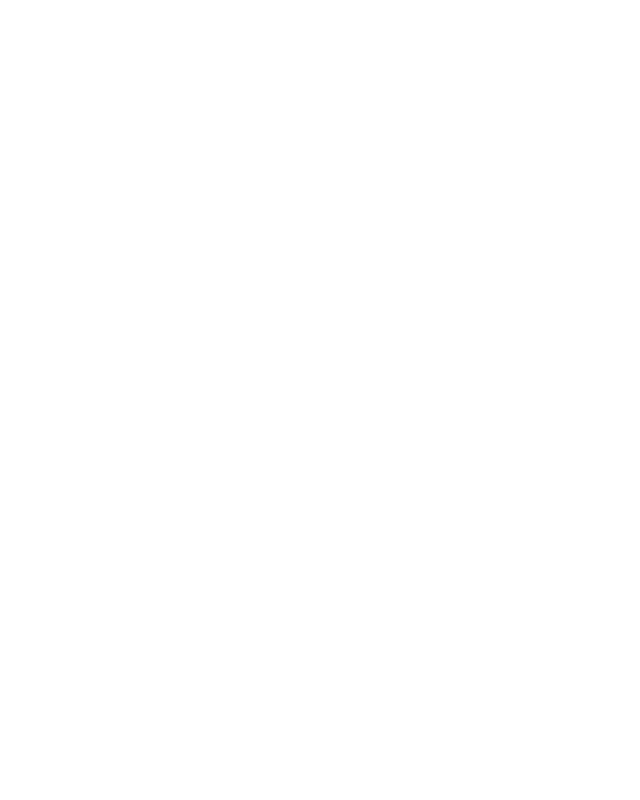
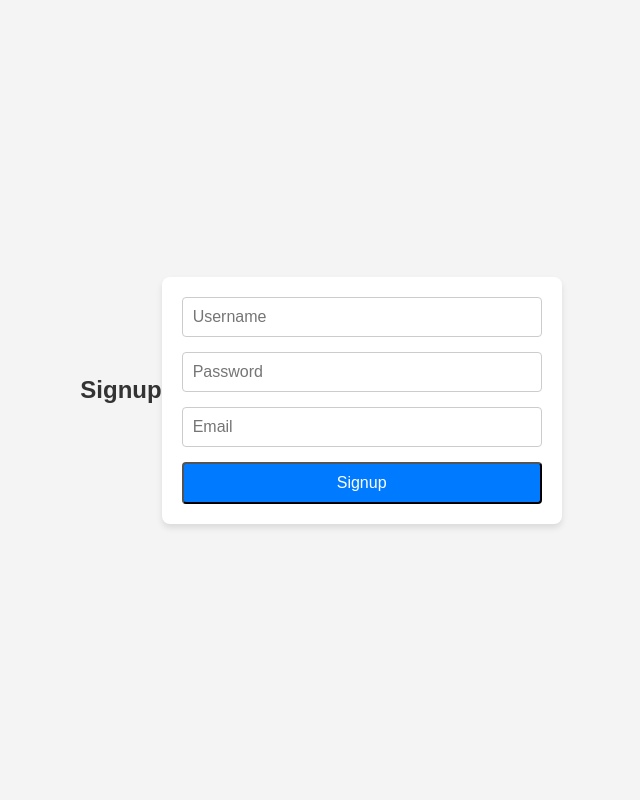
Before and after one commit to S-Ketan/DB-php-connection-learning, a PHP site: page / in a window 1280 px wide. Before the commit the part shown is empty. Shown: the whole page, without its empty margins (319-959 px from the left). Run offline with PHP 8.4, Linux system fonts and the light colour scheme.

Commit message:
Implement signup form and styling;

```diff
--- /dev/null
+++ b/css/main.css
@@ -0,0 +1,50 @@
+body {
+    display: flex;
+    justify-content: center;
+    align-items: center;
+    height: 100vh;
+    background-color: #f4f4f4;
+    margin: 0;
+    padding: 0;
+}
+
+form {
+    background-color: #fff;
+    padding: 20px;
+    border-radius: 8px;
+    box-shadow: 0 4px 6px rgba(0, 0, 0, 0.1);
+    width: 100%;
+    max-width: 400px;
+}
+
+h3 {
+    font-size: 24px;
+    margin-bottom: 20px;
+    text-align: center;
+    color: #333;
+}
+
+input[type="text"],
+input[type="password"],
+input[type="email"] {
+    width: 100%;
+    padding: 10px;
+    margin-bottom: 15px;
+    border: 1px solid #ccc;
+    border-radius: 4px;
+    font-size: 16px;
+}
+
+button {
+    width: 100%;
+    padding: 10px;
+    background-color: #007bff;
+    color: #fff;
+    font-size: 16px;
+    border-radius: 4px;
+    transition: background-color 0.3s ease;
+}
+
+button:hover {
+    background-color: #0056b3;
+}
--- /dev/null
+++ b/css/reset.css
@@ -0,0 +1,11 @@
+* {
+    margin: 0;
+    padding: 0;
+    box-sizing: border-box;
+}
+
+body {
+    font-family: Arial, sans-serif;
+    font-size: 16px;
+    line-height: 1.5;
+}
--- a/includes/dbh.inc.php
+++ b/includes/dbh.inc.php
@@ -1,4 +1,5 @@
-<?
+<?php
+
 $dsn = 'mysql:host=locakhost;dbname=myfirstdatabase';
 $dbusername = 'root';
 $dbpassword = '';
--- /dev/null
+++ b/includes/formhandler.inc.php
@@ -0,0 +1 @@
+<?php
--- a/index.php
+++ b/index.php
@@ -3,9 +3,17 @@
 <head>
     <meta charset="UTF-8">
     <meta name="viewport" content="width=device-width, initial-scale=1.0">
-    <title>Document</title>
+    <title>Signup</title>
+    <link rel="stylesheet" href="css/reset.css">
+    <link rel="stylesheet" href="css/main.css">
 </head>
 <body>
-
+    <h3>Signup</h3>
+    <form action="includes/formhandler.inc.php" method="POST">
+        <input type="text" name="username" placeholder="Username" >
+        <input type="password" name="pwd" placeholder="Password" >
+        <input type="text" name="email" placeholder="Email">
+        <button>Signup</button>
+    </form>
 </body>
 </html>
```
